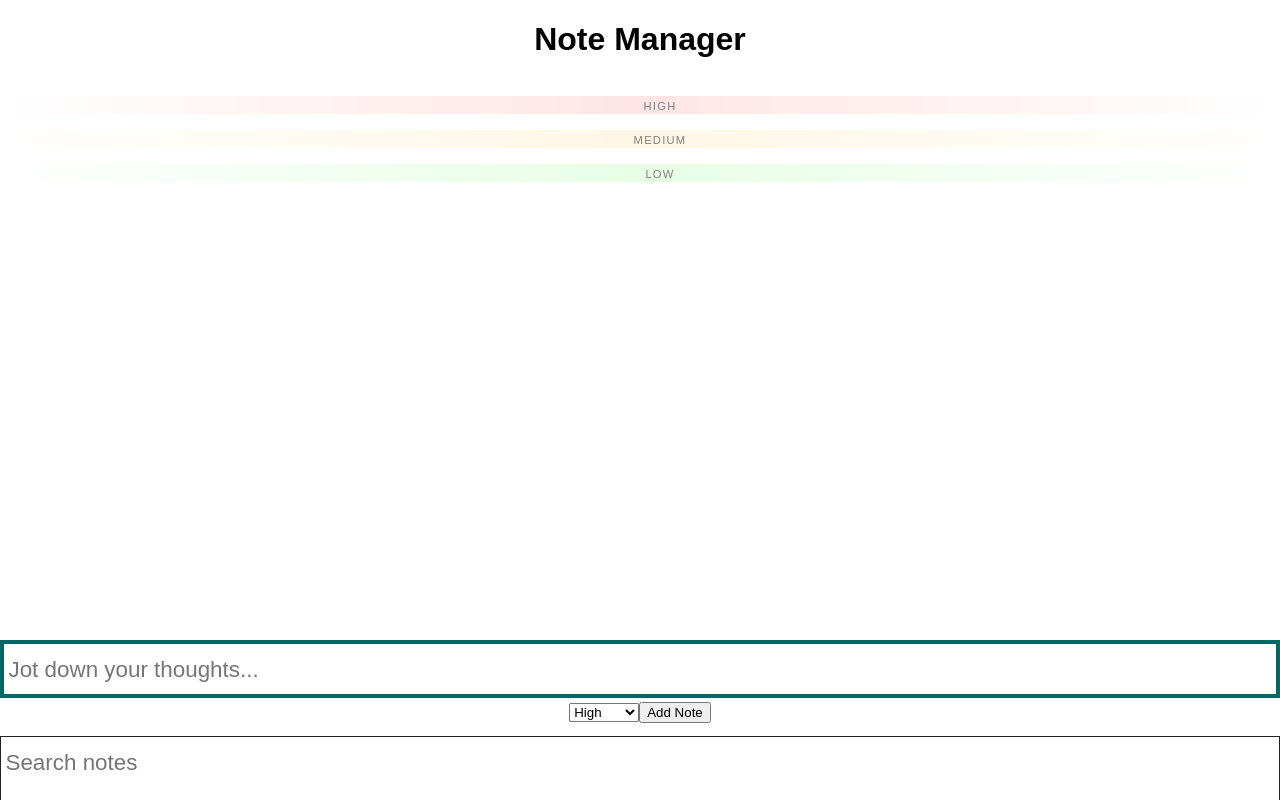
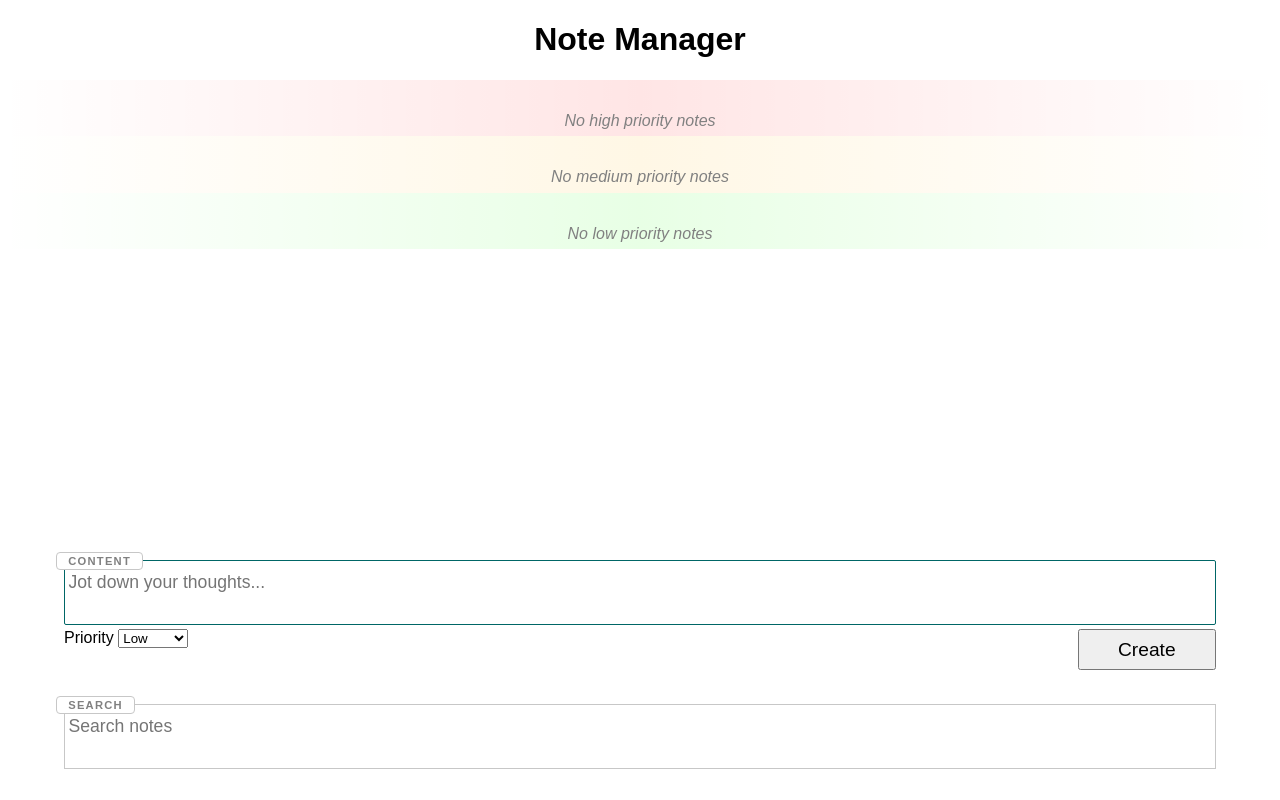
Before and after one commit to gdjoshwood/note-management-ui, a React (Create React App) app: page / in a window 1280 px wide. Built offline with nearby package versions, Linux system fonts and the light colour scheme.

Commit message:
major layout tweaks, actions are much easier to understand, empty state handling

```diff
--- a/src/App.js
+++ b/src/App.js
@@ -33,6 +33,7 @@ function App() {
 
   // Create Functionality
   const addNoteHandler = useCallback((e) => {
+    e.preventDefault();
     setNotes([...notes, {
       content: {value: newNoteValue, dirty: newNoteValue},
       priority: {value: newNotePriority, dirty: newNotePriority},
@@ -116,6 +117,11 @@ function App() {
             if (searchNotesValue) {
               notesFormatted = notesFormatted.filter(note => note.content.value.indexOf(searchNotesValue) > -1)
             }
+            if (notesFormatted.length === 0) {
+              return <div className="EmptyState">
+                No {priority.toLowerCase()} priority notes
+              </div>
+            }
             return notesFormatted.map(note => <li data-note-index={note.id} className="NoteItem">
               {note.isEditing
                 ? <div className="NoteItemControls">
@@ -142,17 +148,28 @@ function App() {
 
       </div>
       <div className="AppActions">
-        <div className="NoteCreator">
+        <form onSubmit={addNoteHandler} className="NoteCreator">
+          <label>
             <textarea placeholder="Jot down your thoughts..." className="NoteCreatorInput" autoFocus value={newNoteValue} onChange={changeNewNoteValue}/>
-          <select onChange={changeNewNotePriority}>
+            <span>Content</span>
+          </label>
+          <div className="FieldGroup">
+            <label>
+              <span>Priority&nbsp;</span>
+              <select defaultValue={DEFAULT_NEW_NOTE_PRIORITY} onChange={changeNewNotePriority}>
                 {PRIORITY_TYPES.map(priority =>
                   <option value={priority}>{priority}</option>
                 )}
               </select>
-          <button type="button" onClick={addNoteHandler}>Add Note</button>
+            </label>
+            <button type="submit">Create</button>
           </div>
+        </form>
         <div className="LiveSearch">
+          <label>
             <textarea placeholder="Search notes" className="NoteCreatorInput" value={searchNotesValue} onChange={changeSearchNotesValue}/>
+            <span>Search</span>
+          </label>
         </div>
       </div>
 
--- a/src/App.scss
+++ b/src/App.scss
@@ -15,58 +15,90 @@
 }
 
 .Notes {
-  height: 70vh;
+  height: 60vh;
   overflow: auto;
+
+  .EmptyState {
+    color: gray;
+    font-weight: 200;
+    font-style: italic;
+  }
+}
+
+@mixin HelperText {
+  color: gray;
+  letter-spacing: 1.25px;
+  text-transform: uppercase;
+  font-size: 0.7em;
+  font-weight: 700;
 }
 
 .AppActions {
-  height: 20vh;
+  height: 30vh;
+  text-align: left;
+  width: 90%;
+  margin: 0 auto;
   .NoteCreator {
     height: 60%;
-    .NoteCreatorInput {
-      height: 60%;
+    button[type="submit"] {
+      padding: 0.4em 2em;
+
+      font-size: 1.2em;
+      cursor: pointer;
     }
   }
 
-  textarea {
-    resize: none;
+  label {
+    position: relative;
     width: 100%;
-    font-size: 1.4em;
-    padding: 0.6em 0.2em;
-    outline: 0;
-    border: 1px solid #222;
-    transition: all 0.5s cubic-bezier(0.55, 0.085, 0.68, 0.53);
-    &:focus {
-      border: 4px solid hsl(180, 100%, 20%);
+    display: block;
+    margin: 0 auto;
+
+    > textarea + span {
+      @include HelperText;
+      position: absolute;
+      background: white;
+      top: -8px;
+      left: -8px;
+      border: 1px solid #c7c7c7;
+      border-radius: 4px;
+      padding: 0.2em 1em;
+    }
+
+    textarea {
+      resize: none;
+      font-size: 1.1em;
+      padding: 0.6em 0.2em;
+      outline: 0;
+      border: 1px solid #c7c7c7;
+      width: 100%;
+      transition: all 0.5s cubic-bezier(0.55, 0.085, 0.68, 0.53);
+      &:focus {
+        border: 1px solid hsl(180, 100%, 20%);
+        border-radius: 2px;
+      }
     }
   }
+
+  .FieldGroup {
+    display: flex;
+    flex-direction: row;
+  }
+
 }
 
 .NoteList {
   list-style: none;
-  &:before {
-    color: gray;
-    letter-spacing: 1.25px;
-    text-transform: uppercase;
-    font-size: 0.7em;
-  }
+  margin: 0;
+  padding: 2em 0.4em 0.4em;
   &.High {
-    &:before {
-      content: 'High';
-    }
     background: linear-gradient(to right, transparent, rgba(255, 0, 0, 0.1), transparent);
   }
   &.Medium {
-    &:before {
-      content: 'Medium';
-    }
     background: linear-gradient(to right, transparent, rgba(255, 177, 0, 0.1), transparent);
   }
 
   &.Low {
-    &:before {
-      content: 'Low';
-    }
     background: linear-gradient(to right, transparent, rgba(27, 255, 0, 0.1), transparent);
   }
 }
@@ -84,11 +116,7 @@
   cursor: pointer;
 
   > * {
-    font-weight: 700;
-    text-transform: uppercase;
-    letter-spacing: 1.25px;
-    color: gray;
-    font-size: 0.7rem;
+    @include HelperText;
     margin: 0 0.3em;
   }
 
```
Lines whose indentation alone changed are shown as unchanged.
